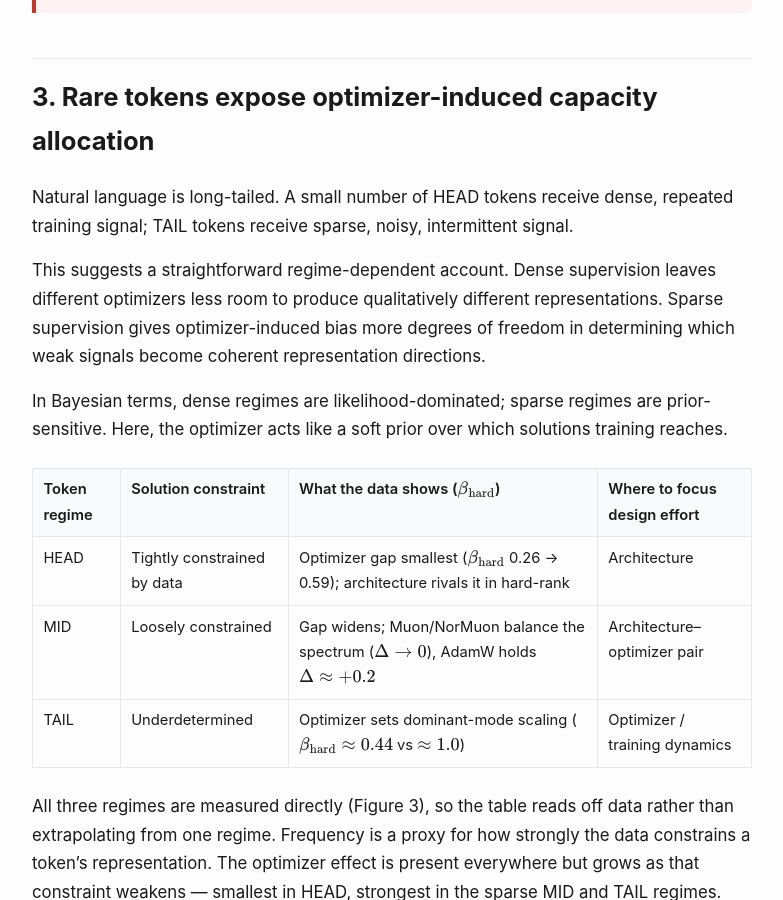
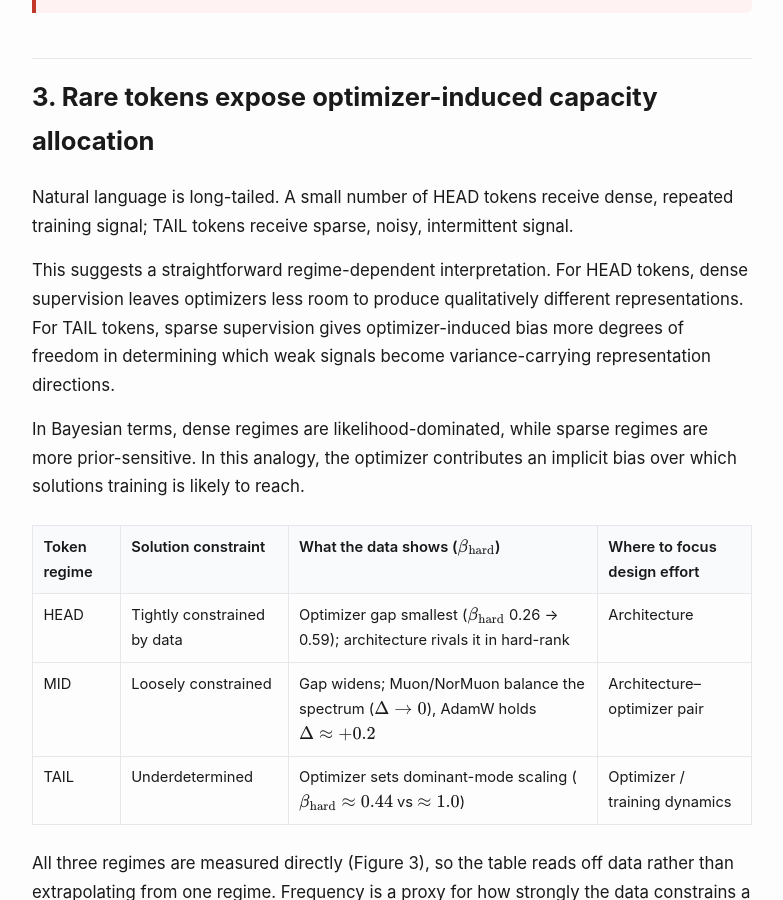
Before and after one commit to optimizer-scaling-laws/optimizer-scaling-laws.github.io, a Jekyll site: the page built from _posts/2026-06-26-architecture-creates-capacity-optimizers-realize-it.md, in a window 1280 px wide and 900 px high, scrolled down 5529 px. Shown: the whole window, without its empty margins (248-1031 px from the left). Built offline with Jekyll 4.4.1, drawn with Linux system fonts in a browser that asks for light colours.

Commit message:
Final date Polish round 6.4

```diff
--- a/_posts/2026-06-26-architecture-creates-capacity-optimizers-realize-it.md
+++ b/_posts/2026-06-26-architecture-creates-capacity-optimizers-realize-it.md
@@ -293,9 +293,10 @@ This gap is not an artifact of learning-rate tuning. Our learning-rate sweep sho
 
 Natural language is long-tailed. A small number of HEAD tokens receive dense, repeated training signal; TAIL tokens receive sparse, noisy, intermittent signal.
 
-This suggests a straightforward regime-dependent account. Dense supervision leaves different optimizers less room to produce qualitatively different representations. Sparse supervision gives optimizer-induced bias more degrees of freedom in determining which weak signals become coherent representation directions.
+This suggests a straightforward regime-dependent interpretation. For HEAD tokens, dense supervision leaves optimizers less room to produce qualitatively different representations. For TAIL tokens, sparse supervision gives optimizer-induced bias more degrees of freedom in determining which weak signals become variance-carrying representation directions.
 
-In Bayesian terms, dense regimes are likelihood-dominated; sparse regimes are prior-sensitive. Here, the optimizer acts like a soft prior over which solutions training reaches.
+In Bayesian terms, dense regimes are likelihood-dominated, while sparse regimes are more prior-sensitive. In this analogy, the optimizer contributes an implicit bias over which solutions training is likely to reach.
+
 
 <table>
 <thead>
```
